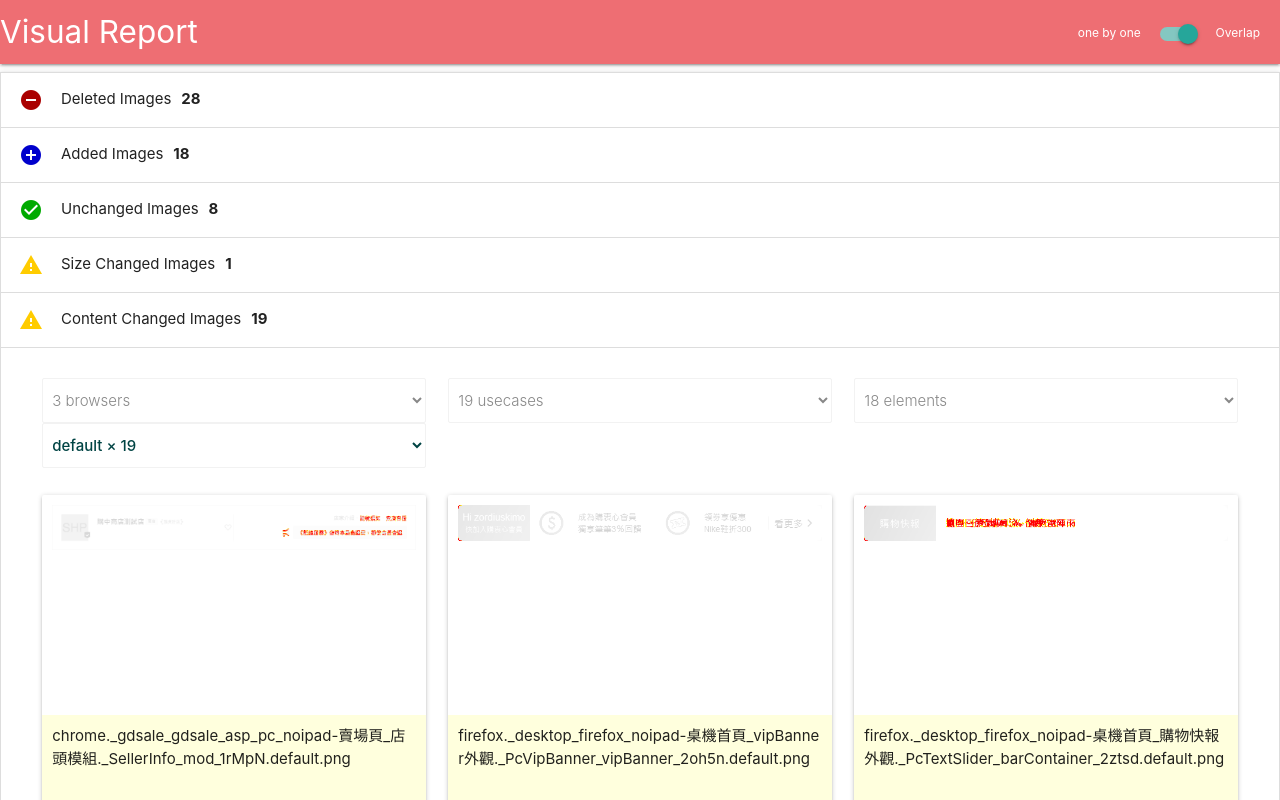
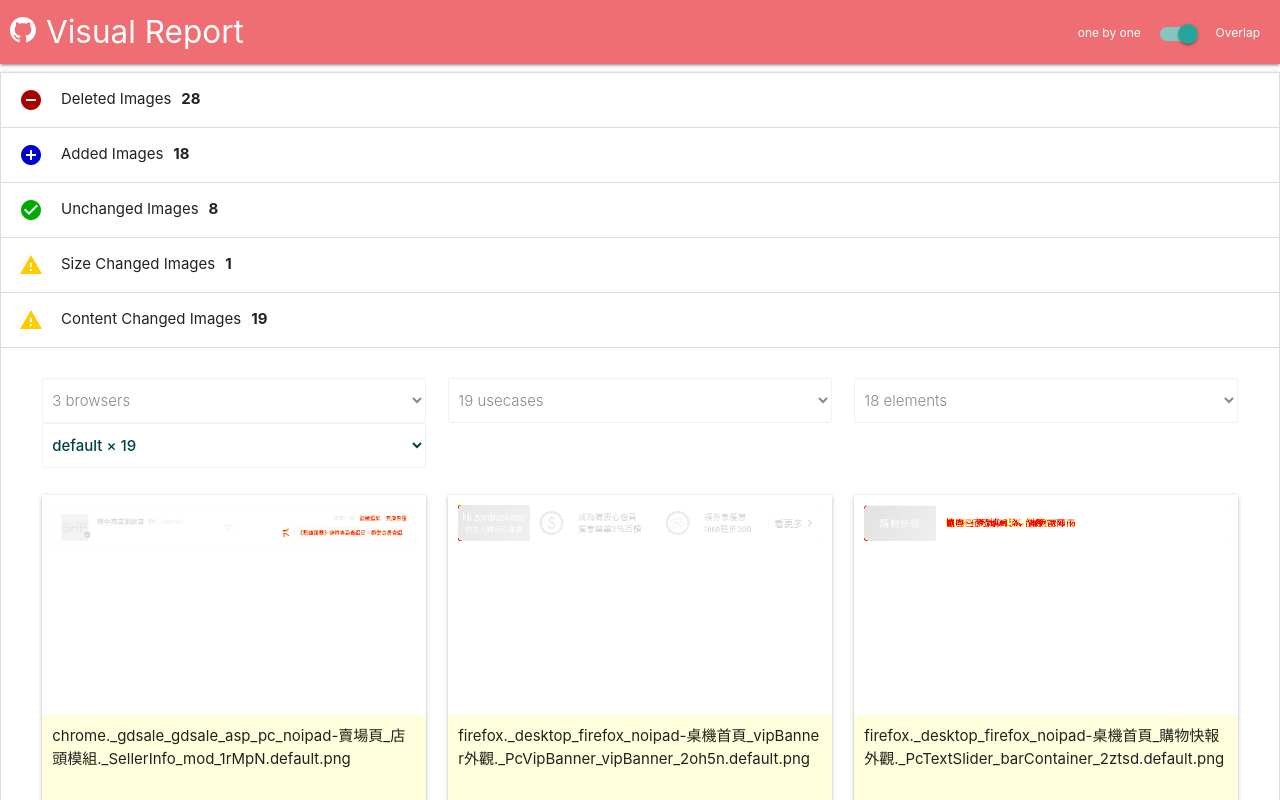
Before and after one commit to zordius/visual-reporter, a website: page docs/index.html in a window 1280 px wide. Shown: the top 800 px of the page. Drawn offline with nearby package versions, Linux system fonts and the light colour scheme.

Commit message:
add git link

```diff
--- a/docs/index.html
+++ b/docs/index.html
@@ -8,6 +8,11 @@
   <meta http-equiv="content-type" content="text/html; charset=utf-8"/>
   <meta name="viewport" content="width=device-width, initial-scale=1.0"/>
 <style>
+svg {
+  height: 26px;
+  width: 26px;
+  margin: 0 10px;
+}
 .switch label {
   padding: 20px;
   color: #fff;
@@ -155,7 +160,7 @@ body.overlap .card:hover .material-placeholder:nth-child(2):nth-last-child(2) {
  <div class="navbar-fixed">
   <nav>
    <div class="nav-wrapper">
-    <div class="left brand-logo">Visual Report</div>
+    <a class="left brand-logo" href="https://github.com/zordius/visual-reporter"><svg viewBox="0 0 16 16" version="1.1" aria-hidden="true"><path fill="#fff" fill-rule="evenodd" d="M8 0C3.58 0 0 3.58 0 8c0 3.54 2.29 6.53 5.47 7.59.4.07.55-.17.55-.38 0-.19-.01-.82-.01-1.49-2.01.37-2.53-.49-2.69-.94-.09-.23-.48-.94-.82-1.13-.28-.15-.68-.52-.01-.53.63-.01 1.08.58 1.23.82.72 1.21 1.87.87 2.33.66.07-.52.28-.87.51-1.07-1.78-.2-3.64-.89-3.64-3.95 0-.87.31-1.59.82-2.15-.08-.2-.36-1.02.08-2.12 0 0 .67-.21 2.2.82.64-.18 1.32-.27 2-.27.68 0 1.36.09 2 .27 1.53-1.04 2.2-.82 2.2-.82.44 1.1.16 1.92.08 2.12.51.56.82 1.27.82 2.15 0 3.07-1.87 3.75-3.65 3.95.29.25.54.73.54 1.48 0 1.07-.01 1.93-.01 2.2 0 .21.15.46.55.38A8.013 8.013 0 0 0 16 8c0-4.42-3.58-8-8-8z"></path></svg>Visual Report</a>
     <div class="switch right">
      <label>
       one by one
```
Also changed, not shown: report/index.html (+6 -1 lines).
